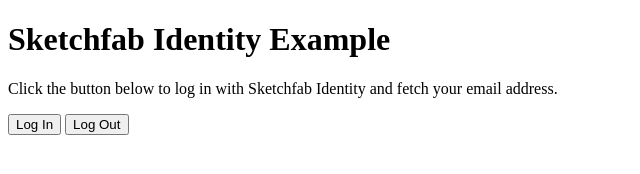
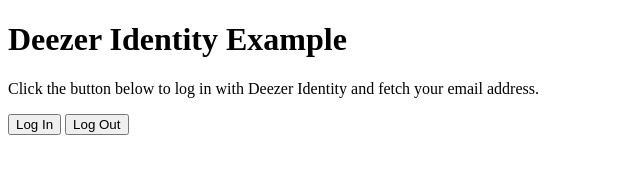
Before and after one commit to nikhilkaushik12345/postmessage, a plain HTML site: page deezer.html in a window 1280 px wide. Shown: the whole page, without its empty margins (0-640 px from the left). Drawn offline with Linux system fonts and the light colour scheme.

Commit message:
Update deezer.html

```diff
--- a/deezer.html
+++ b/deezer.html
@@ -2,12 +2,12 @@
 <html>
   <head>
     <meta charset="utf-8">
-    <title>Sketchfab Identity Example</title>
+    <title>Deezer Identity Example</title>
   </head>
   <body>
-    <h1>Sketchfab Identity Example</h1>
+    <h1>Deezer Identity Example</h1>
     <p>
-      Click the button below to log in with Sketchfab Identity and fetch your email address.
+      Click the button below to log in with Deezer Identity and fetch your email address.
     </p>
     <button onclick="handleLogin()">Log In</button>
     <button onclick="handleLogout()">Log Out</button>
@@ -18,7 +18,7 @@
       const redirectURI = window.location.href;
 
       function handleLogin() {
-        const authorizeURL = `https://connect.deezer.com/oauth/auth.php?app_id=618144&redirect_uri=https%3A%2F%2Fnikhilkaushikop.github.io%2Fpostmessage%2Fdeezer&perms=basic_access%2Cemail&response_type=token&dispatch_path=auth`;
+        const authorizeURL = `https://connect.deezer.com/oauth/auth.php?app_id=618144&redirect_uri=https%3A%2F%2Fnikhilkaushik12345.github.io%2Fpostmessage%2Fdeezer&perms=basic_access%2Cemail&response_type=token&dispatch_path=auth`;
         window.location.href = authorizeURL;
       }
 
```
